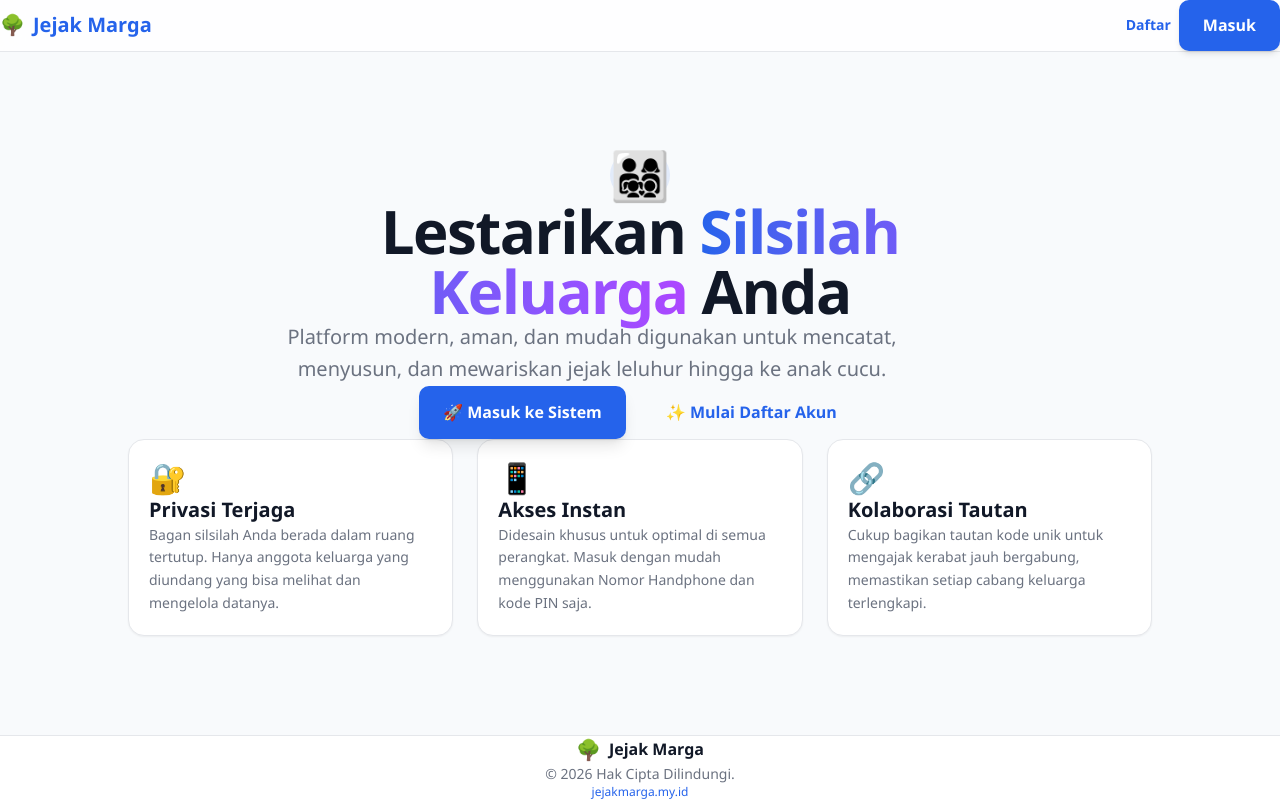
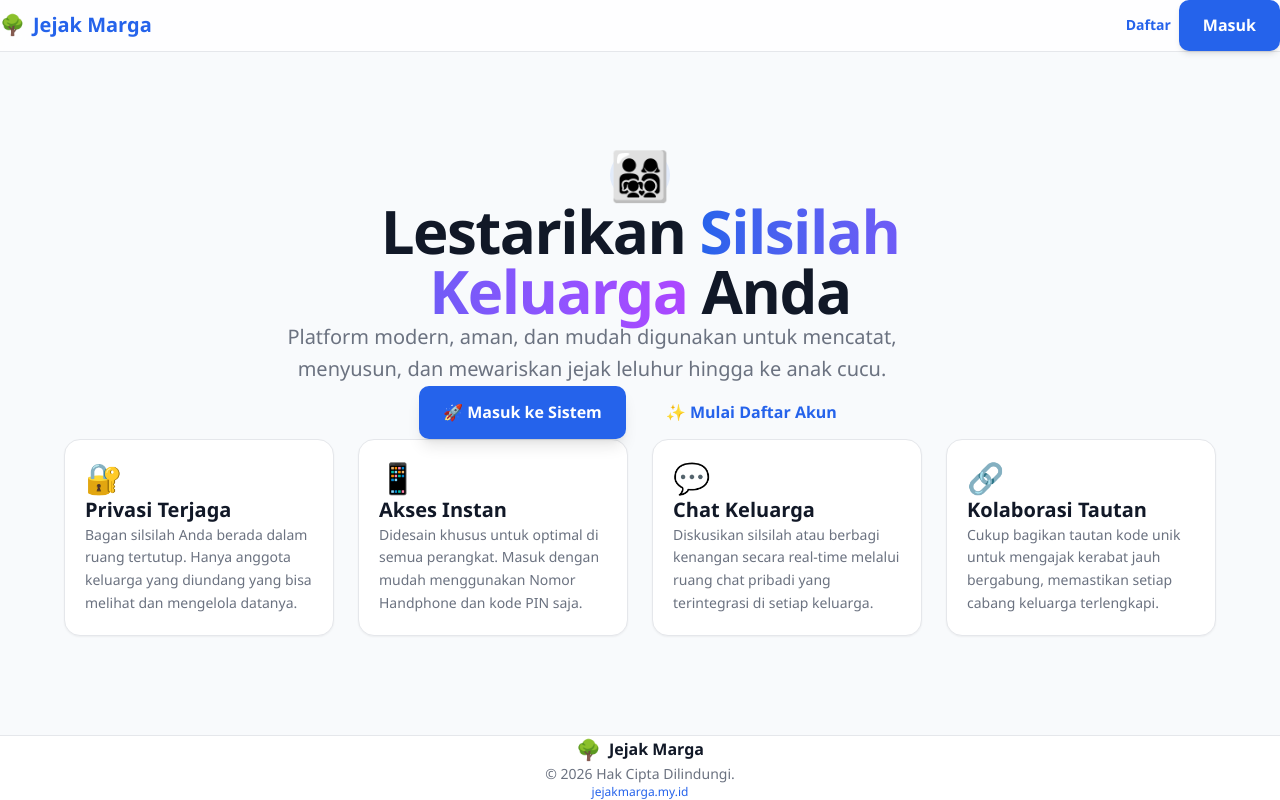
Before and after one commit to jejakmargahub/git01, a Next.js app: page / in a window 1280 px wide. Built offline with nearby package versions, Linux system fonts and the light colour scheme; no server answers.

Commit message:
feat: add family chat feature to landing page grid

```diff
--- a/src/app/page.tsx
+++ b/src/app/page.tsx
@@ -68,7 +68,7 @@ export default async function Home() {
         </div>
 
         {/* Features Grid */}
-        <div className="grid grid-cols-1 md:grid-cols-3 gap-6 max-w-5xl w-full mx-auto mt-32 text-left mb-12">
+        <div className="grid grid-cols-1 sm:grid-cols-2 lg:grid-cols-4 gap-6 max-w-6xl w-full mx-auto mt-32 text-left mb-12">
           <div className="card hover:-translate-y-1 transition-transform border-t-4 border-t-primary">
             <div className="text-3xl mb-4">🔐</div>
             <h3 className="text-xl font-bold mb-2">Privasi Terjaga</h3>
@@ -80,6 +80,11 @@ export default async function Home() {
             <p className="text-muted text-sm leading-relaxed">Didesain khusus untuk optimal di semua perangkat. Masuk dengan mudah menggunakan Nomor Handphone dan kode PIN saja.</p>
           </div>
           <div className="card hover:-translate-y-1 transition-transform border-t-4 border-t-success">
+            <div className="text-3xl mb-4">💬</div>
+            <h3 className="text-xl font-bold mb-2">Chat Keluarga</h3>
+            <p className="text-muted text-sm leading-relaxed">Diskusikan silsilah atau berbagi kenangan secara real-time melalui ruang chat pribadi yang terintegrasi di setiap keluarga.</p>
+          </div>
+          <div className="card hover:-translate-y-1 transition-transform border-t-4 border-t-purple-500">
             <div className="text-3xl mb-4">🔗</div>
             <h3 className="text-xl font-bold mb-2">Kolaborasi Tautan</h3>
             <p className="text-muted text-sm leading-relaxed">Cukup bagikan tautan kode unik untuk mengajak kerabat jauh bergabung, memastikan setiap cabang keluarga terlengkapi.</p>
```
